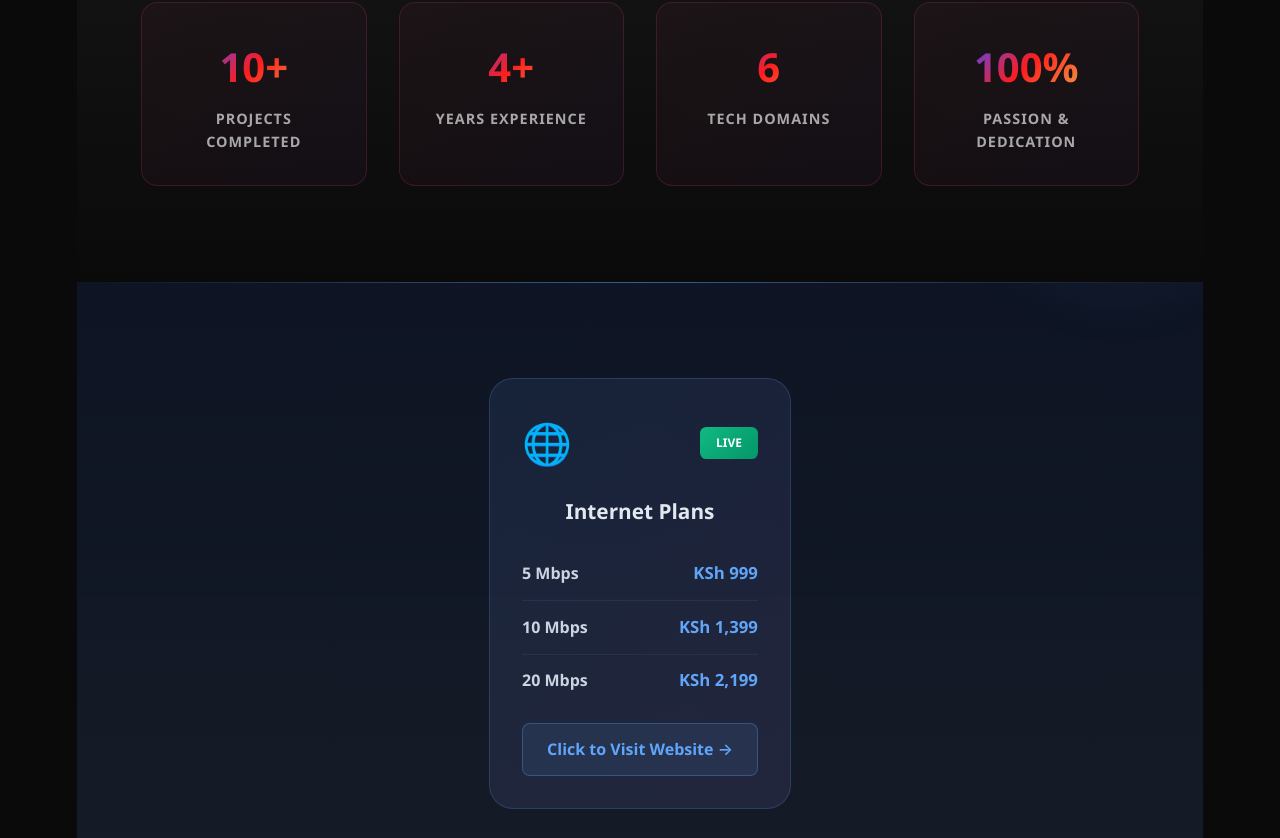
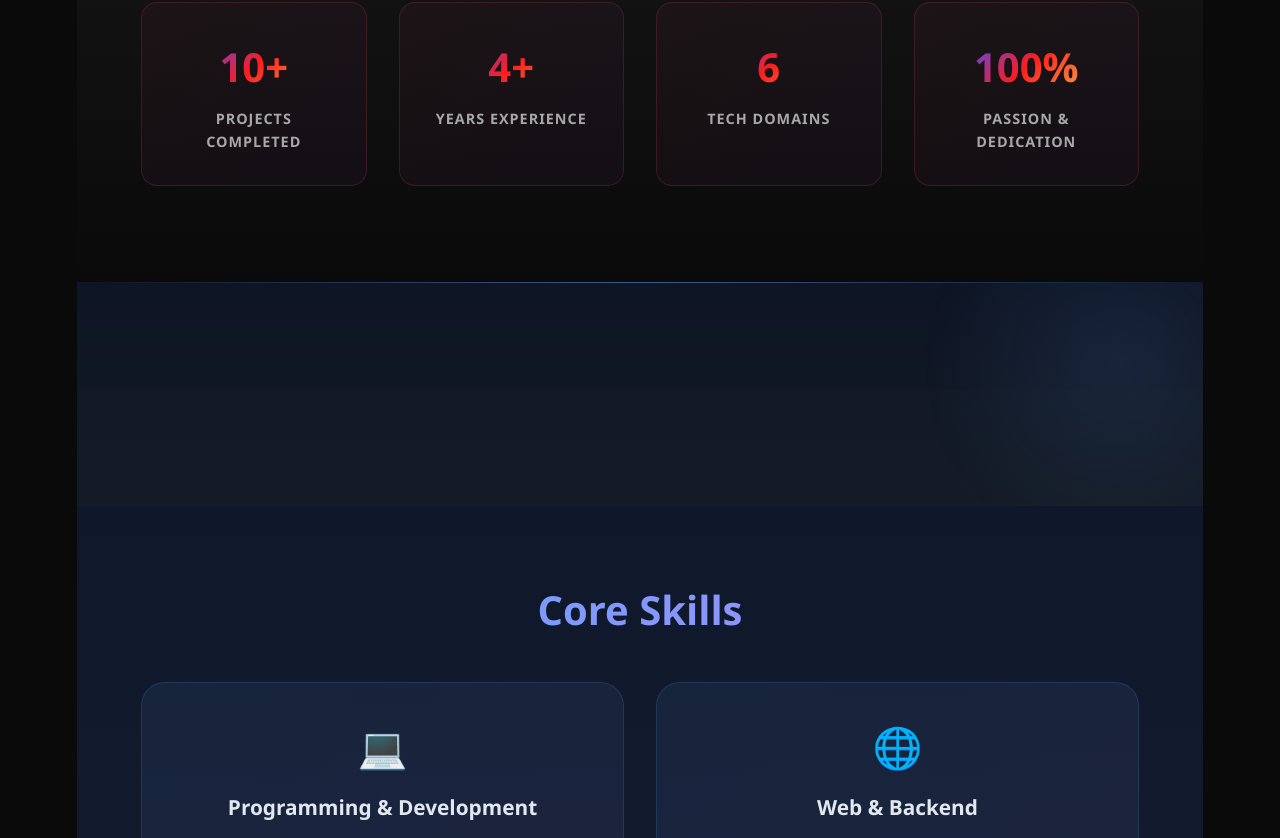
Before and after one commit to owenz4040/portfolio, a Vue app: page / in a window 1280 px wide. Shown: the part 1822-2660 px from the top of the page. Built offline with nearby package versions, Linux system fonts and the light colour scheme.

Commit message:
corrections- changes to design

```diff
--- a/src/components/Featured.vue
+++ b/src/components/Featured.vue
@@ -1,43 +1,12 @@
 <template>
   <section id="featured" class="featured">
     <div class="featured-container">
-      <div class="featured-grid">
-        <div class="featured-visual">
-          <div class="featured-card" @click="openWebsite">
-            <div class="card-header">
-              <div class="card-icon">🌐</div>
-              <span class="card-badge">LIVE</span>
-            </div>
-            <div class="card-content">
-              <h3>Internet Plans</h3>
-              <div class="plan-item">
-                <span class="plan-speed">5 Mbps</span>
-                <span class="plan-price">KSh 999</span>
-              </div>
-              <div class="plan-item">
-                <span class="plan-speed">10 Mbps</span>
-                <span class="plan-price">KSh 1,399</span>
-              </div>
-              <div class="plan-item">
-                <span class="plan-speed">20 Mbps</span>
-                <span class="plan-price">KSh 2,199</span>
-              </div>
-              <a href="https://comradeswifi.net" class="view-plans" target="_blank" rel="noopener">
-                Click to Visit Website →
-              </a>
-            </div>
-            <div class="card-glow"></div>
-          </div>
-        </div>
-      </div>
+      <div class="featured-grid"></div>
     </div>
   </section>
 </template>
 
 <script setup lang="ts">
-const openWebsite = () => {
-  window.open('https://comradeswifi.net', '_blank')
-}
 </script>
 
 <style scoped>
@@ -341,28 +310,12 @@ const openWebsite = () => {
   margin: 0 0 1.5rem 0;
 }
 
-.plan-item {
-  display: flex;
-  justify-content: space-between;
-  align-items: center;
-  padding: 0.8rem 0;
-  border-bottom: 1px solid rgba(96, 165, 250, 0.1);
-  color: #cbd5e1;
+.card-subtitle {
+  margin: -0.6rem 0 1.2rem 0;
+  color: #94a3b8;
+  line-height: 1.6;
 }
 
-.plan-item:last-of-type {
-  border-bottom: none;
-}
-
-.plan-speed {
-  font-weight: 600;
-}
-
-.plan-price {
-  color: #60a5fa;
-  font-weight: 700;
-  font-size: 1.05rem;
-}
 
 .view-plans {
   display: inline-block;
```
